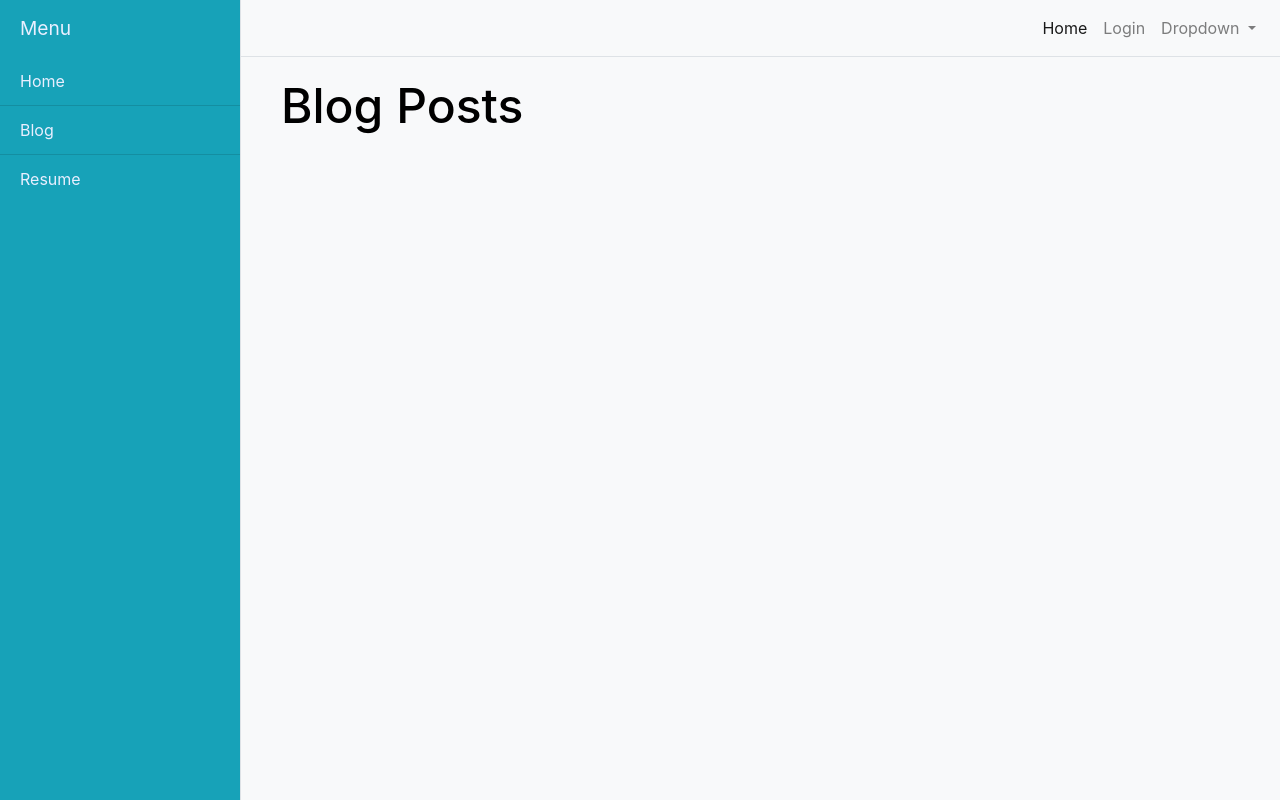
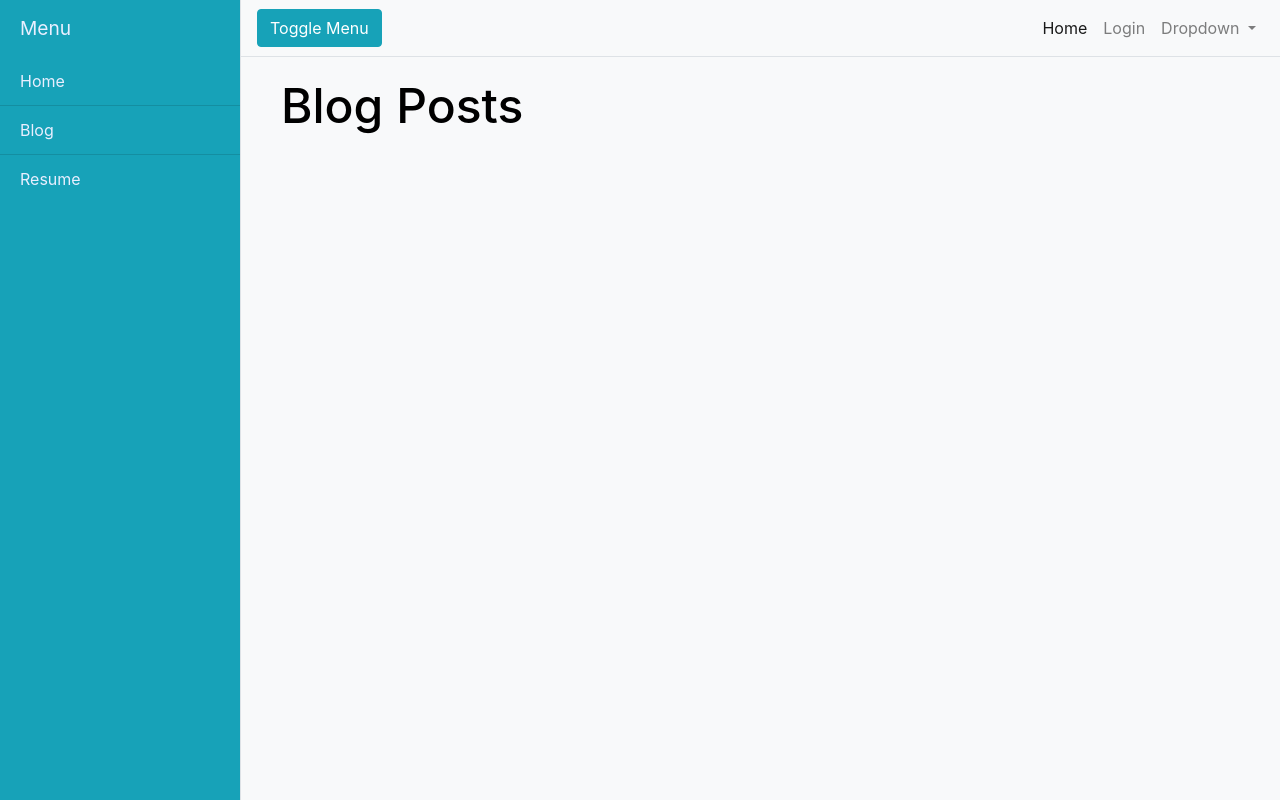
Before and after one commit to Abdul-213/my-first-blog, a Django app: page /blog in a window 1280 px wide. Run offline with Django 3.2, Linux system fonts and the light colour scheme; data that the repository does not hold is empty; some libraries are stand-ins or nearby versions.

Commit message:
re-added menu toggle button

```diff
--- a/blog/templates/blog/base.html
+++ b/blog/templates/blog/base.html
@@ -37,7 +37,7 @@
     <div id="page-content-wrapper">
 
       <nav class="navbar navbar-expand-lg navbar-light bg-light border-bottom">
-        <!-- <button class="btn btn-primary" id="menu-toggle">Toggle Menu</button> -->
+        <button class="btn btn-info" id="menu-toggle">Toggle Menu</button>
 
         <button class="navbar-toggler" type="button" data-toggle="collapse" data-target="#navbarSupportedContent" aria-controls="navbarSupportedContent" aria-expanded="false" aria-label="Toggle navigation">
           <span class="navbar-toggler-icon"></span>
--- a/blog/templates/blog/post_list.html
+++ b/blog/templates/blog/post_list.html
@@ -13,6 +13,8 @@
 {% endblock %}
 
 {% block content %}
+
+
     {% for post in posts %}
     <div class="card">
         <div class="post">
```
